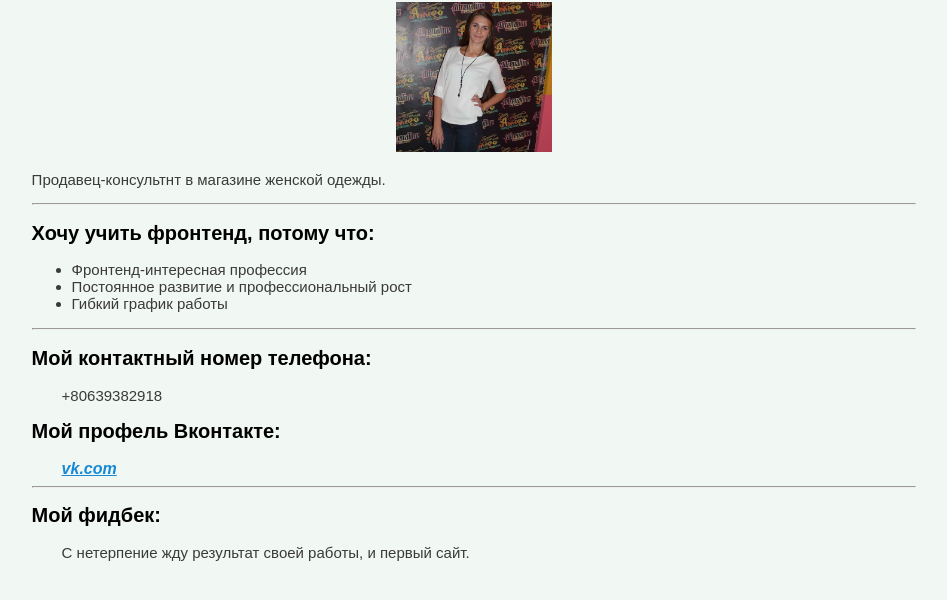
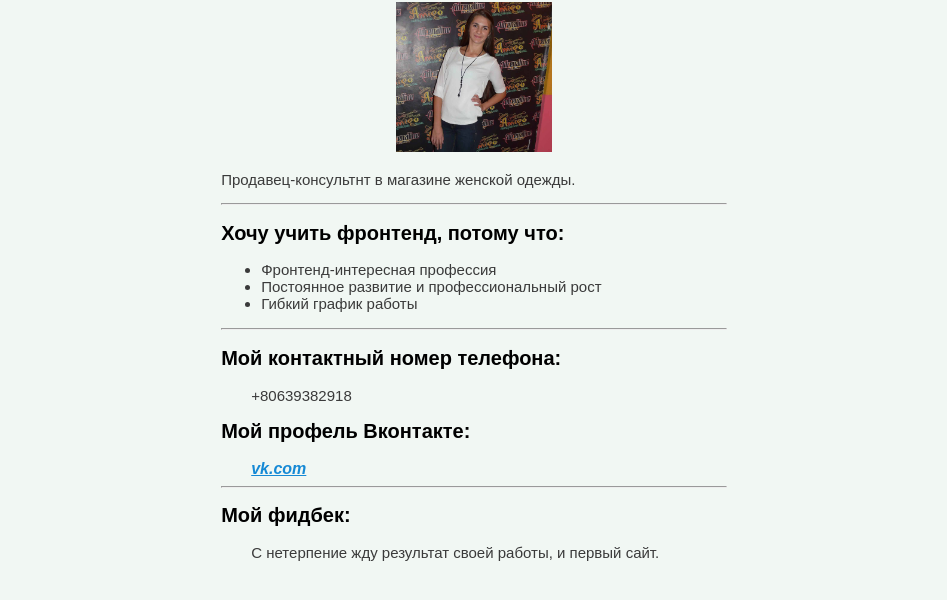
Before and after one commit to Anastasia92/home_work, a plain HTML site: page index.html in a window 1280 px wide. Shown: the part 72-672 px from the top of the page, without its empty margins (166-1113 px from the left). Drawn offline with Linux system fonts and the light colour scheme.

Commit message:
Update style.css

```diff
--- a/css/style.css
+++ b/css/style.css
@@ -4,7 +4,7 @@ body{
 	font-family: "Arial";
 }
 .info {
-	width: 70%;
+	width: 40%;
 	margin:0 auto;
 }
 h1 {
@@ -35,5 +35,5 @@ a {
 }
 .line_1,
 .line_2 {
-	color: DCDCDC;
+	color: #DCDCDC;
 }
```
